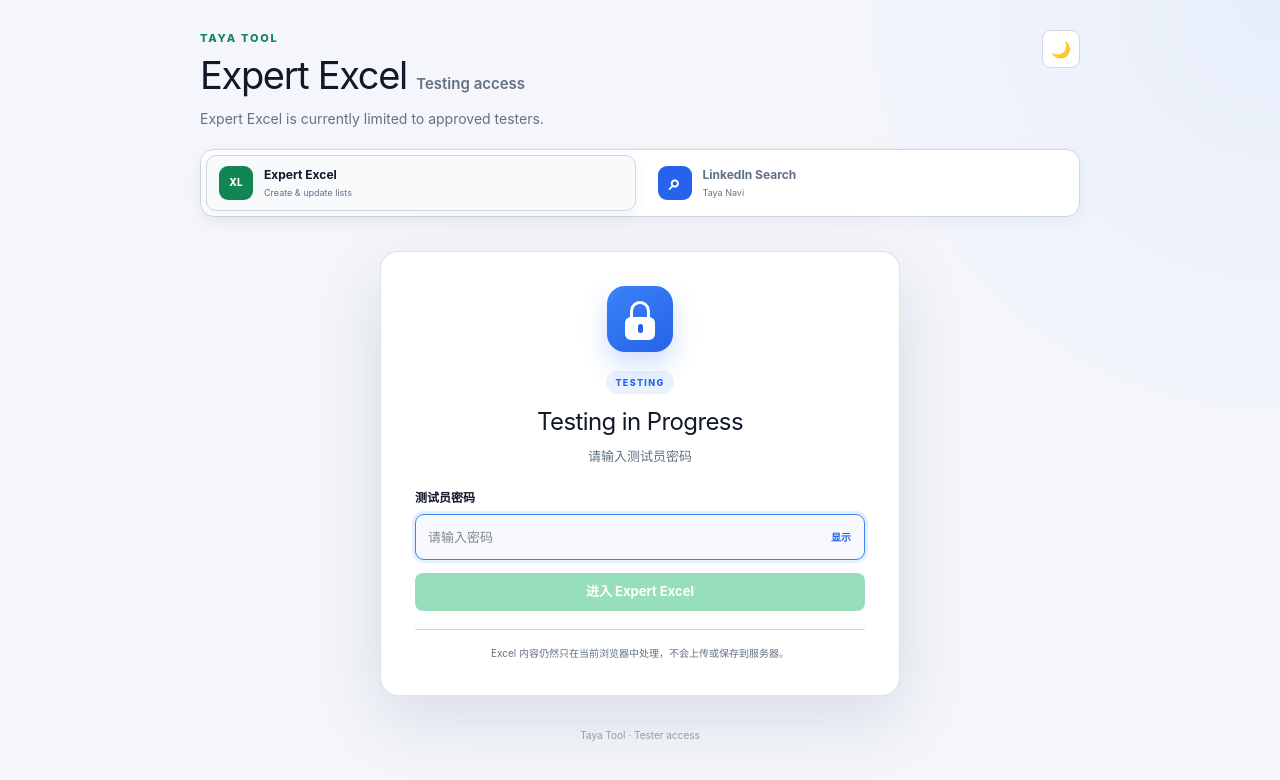
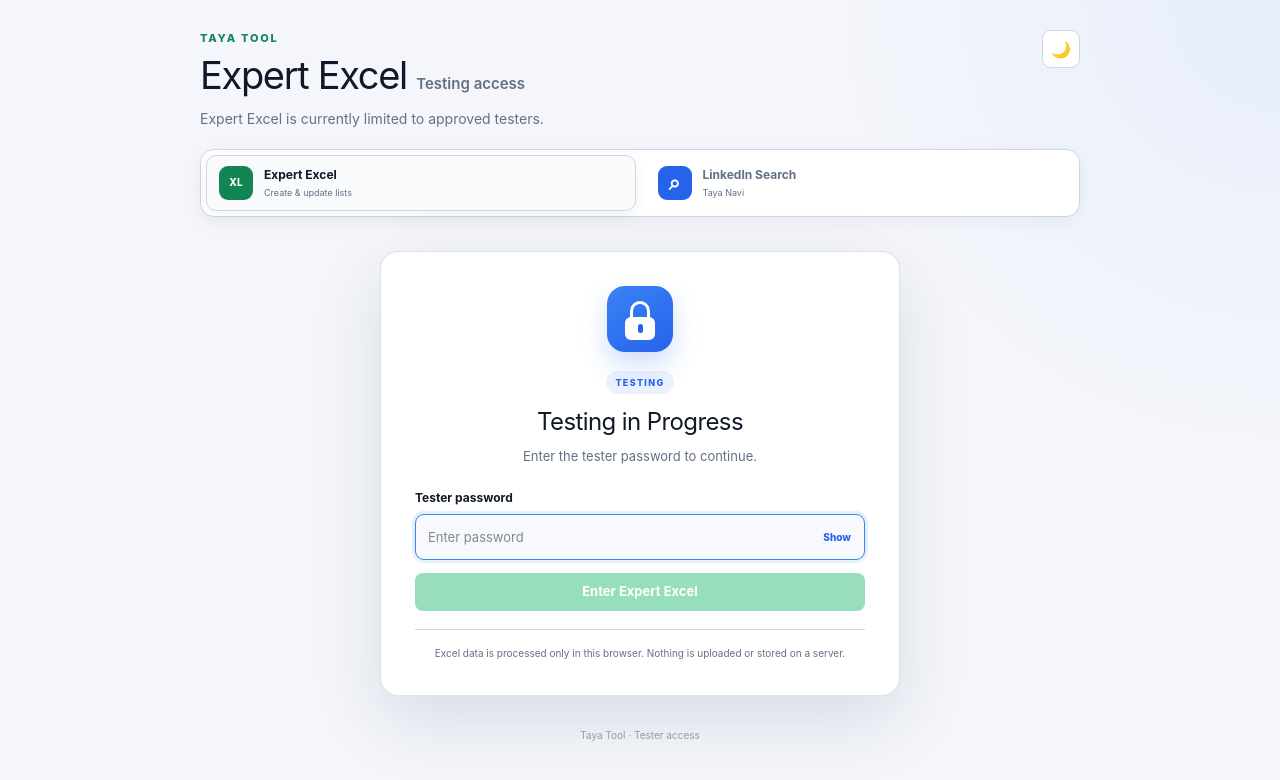
Before and after one commit to tayakaki0315/Taya-Tool, a Next.js app: page / in a window 1280 px wide. Shown: the top 780 px of the page. Built offline with nearby package versions, Linux system fonts and the light colour scheme.

Commit message:
Translate tester access page to English

```diff
--- a/app/page.tsx
+++ b/app/page.tsx
@@ -1398,25 +1398,25 @@
           </div>
           <div className="testing-badge">TESTING</div>
           <h2>Testing in Progress</h2>
-          <p className="access-lead">请输入测试员密码</p>
+          <p className="access-lead">Enter the tester password to continue.</p>
           <form className="access-form" onSubmit={onSubmit}>
-            <label htmlFor="tester-password">测试员密码</label>
+            <label htmlFor="tester-password">Tester password</label>
             <div className="password-field">
               <input
                 id="tester-password"
                 type={showPassword ? "text" : "password"}
                 value={password}
                 onChange={(event) => onPasswordChange(event.target.value)}
-                placeholder="请输入密码"
+                placeholder="Enter password"
                 autoComplete="current-password"
                 autoFocus
               />
               <button
                 type="button"
                 onClick={() => setShowPassword((current) => !current)}
-                aria-label={showPassword ? "隐藏密码" : "显示密码"}
+                aria-label={showPassword ? "Hide password" : "Show password"}
               >
-                {showPassword ? "隐藏" : "显示"}
+                {showPassword ? "Hide" : "Show"}
               </button>
             </div>
             {error && <div className="access-error" role="alert">{error}</div>}
@@ -1425,11 +1425,11 @@
               type="submit"
               disabled={checking || !password}
             >
-              {checking ? "正在验证……" : "进入 Expert Excel"}
+              {checking ? "Checking…" : "Enter Expert Excel"}
             </button>
           </form>
           <p className="access-note">
-            Excel 内容仍然只在当前浏览器中处理，不会上传或保存到服务器。
+            Excel data is processed only in this browser. Nothing is uploaded or stored on a server.
           </p>
         </section>
 
@@ -1846,14 +1846,14 @@
     try {
       const passwordHash = await hashPassword(testerPassword);
       if (passwordHash !== EXPERT_PASSWORD_HASH) {
-        setPasswordError("密码不正确，请重新输入。");
+        setPasswordError("Incorrect password. Please try again.");
         return;
       }
       window.sessionStorage.setItem(EXPERT_ACCESS_KEY, "unlocked");
       setExpertUnlocked(true);
       setTesterPassword("");
     } catch {
-      setPasswordError("暂时无法验证密码，请刷新页面后重试。");
+      setPasswordError("Unable to verify the password. Refresh the page and try again.");
     } finally {
       setCheckingPassword(false);
     }
```
